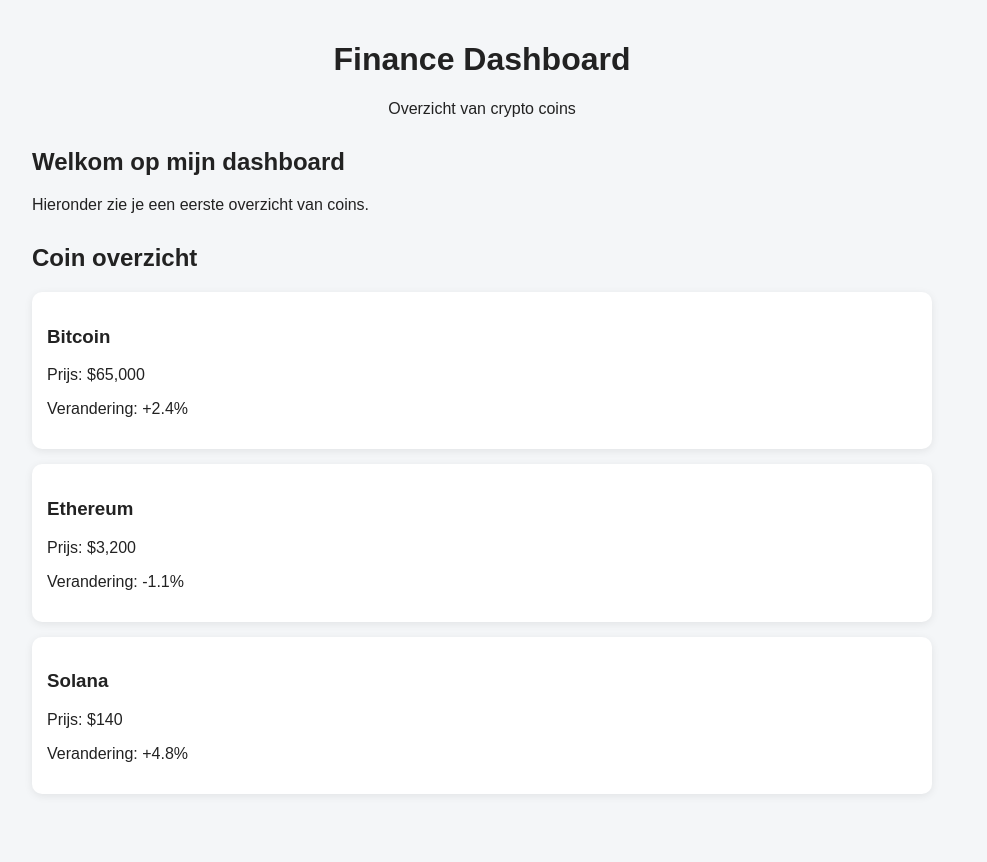
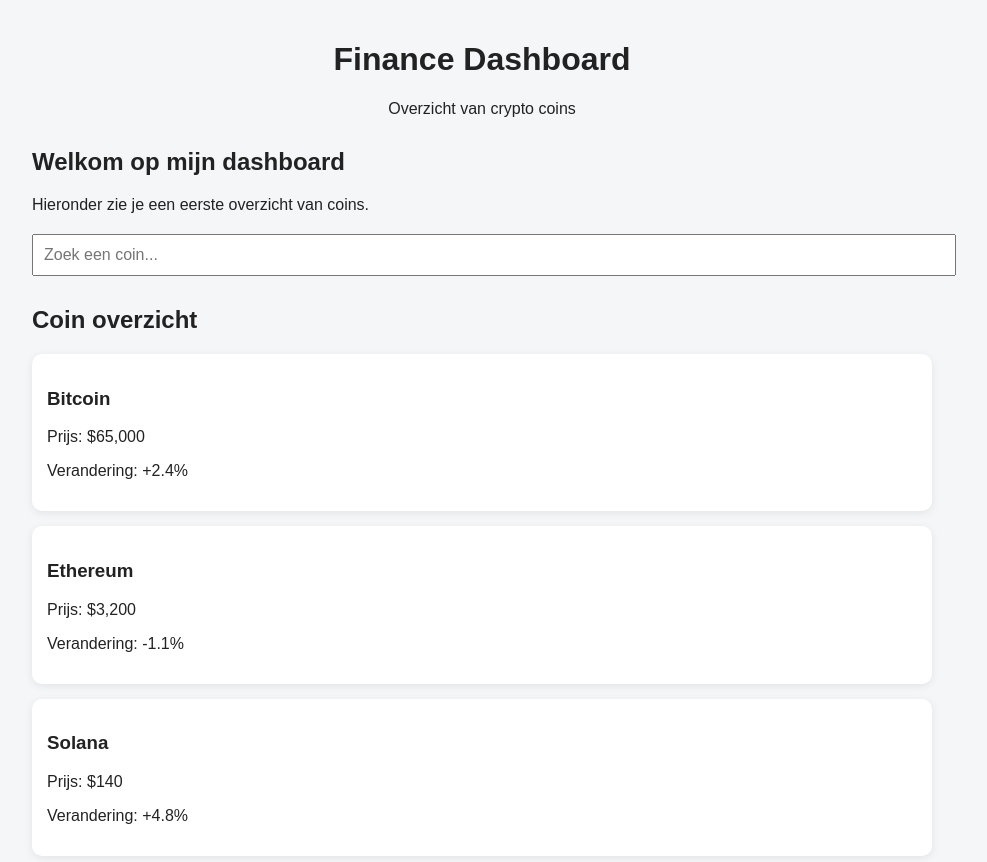
Before and after one commit to polska1223/Finance-dashboard, a React (Vite) app: page / in a window 1280 px wide. Shown: the top 862 px of the page, without its empty margins (158-1145 px from the left). Before the commit the page ends 829 px from the top, so only its background shows below. Built offline with nearby package versions, Linux system fonts and the light colour scheme.

Commit message:
Zoekbalk toegevoegd en coins filteren

```diff
--- a/src/components/CoinList.jsx
+++ b/src/components/CoinList.jsx
@@ -1,15 +1,19 @@
-function CoinList() {
+function CoinList({ searchTerm }) {
   const coins = [
     { id: 1, name: "Bitcoin", price: "$65,000", change: "+2.4%" },
     { id: 2, name: "Ethereum", price: "$3,200", change: "-1.1%" },
     { id: 3, name: "Solana", price: "$140", change: "+4.8%" },
   ];
 
+  const filteredCoins = coins.filter((coin) =>
+    coin.name.toLowerCase().includes(searchTerm.toLowerCase())
+  );
+
   return (
     <section>
       <h2>Coin overzicht</h2>
 
-      {coins.map((coin) => (
+      {filteredCoins.map((coin) => (
         <div key={coin.id}>
           <h3>{coin.name}</h3>
           <p>Prijs: {coin.price}</p>
--- /dev/null
+++ b/src/components/SearchBar.jsx
@@ -0,0 +1,14 @@
+function SearchBar({ searchTerm, setSearchTerm }) {
+  return (
+    <div className="search-bar">
+      <input
+        type="text"
+        placeholder="Zoek een coin..."
+        value={searchTerm}
+        onChange={(event) => setSearchTerm(event.target.value)}
+      />
+    </div>
+  );
+}
+
+export default SearchBar;
--- a/src/index.css
+++ b/src/index.css
@@ -31,3 +31,12 @@ section div {
   border-radius: 10px;
   box-shadow: 0 2px 8px rgba(0, 0, 0, 0.08);
 }
+.search-bar {
+  margin: 20px 0;
+}
+
+.search-bar input {
+  width: 100%;
+  padding: 10px;
+  font-size: 16px;
+}
--- a/src/pages/Home.jsx
+++ b/src/pages/Home.jsx
@@ -1,11 +1,17 @@
+import { useState } from "react";
 import CoinList from "../components/CoinList";
+import SearchBar from "../components/SearchBar";
 
 function Home() {
+  const [searchTerm, setSearchTerm] = useState("");
+
   return (
     <div>
       <h2>Welkom op mijn dashboard</h2>
       <p>Hieronder zie je een eerste overzicht van coins.</p>
-      <CoinList />
+
+      <SearchBar searchTerm={searchTerm} setSearchTerm={setSearchTerm} />
+      <CoinList searchTerm={searchTerm} />
     </div>
   );
 }
```
